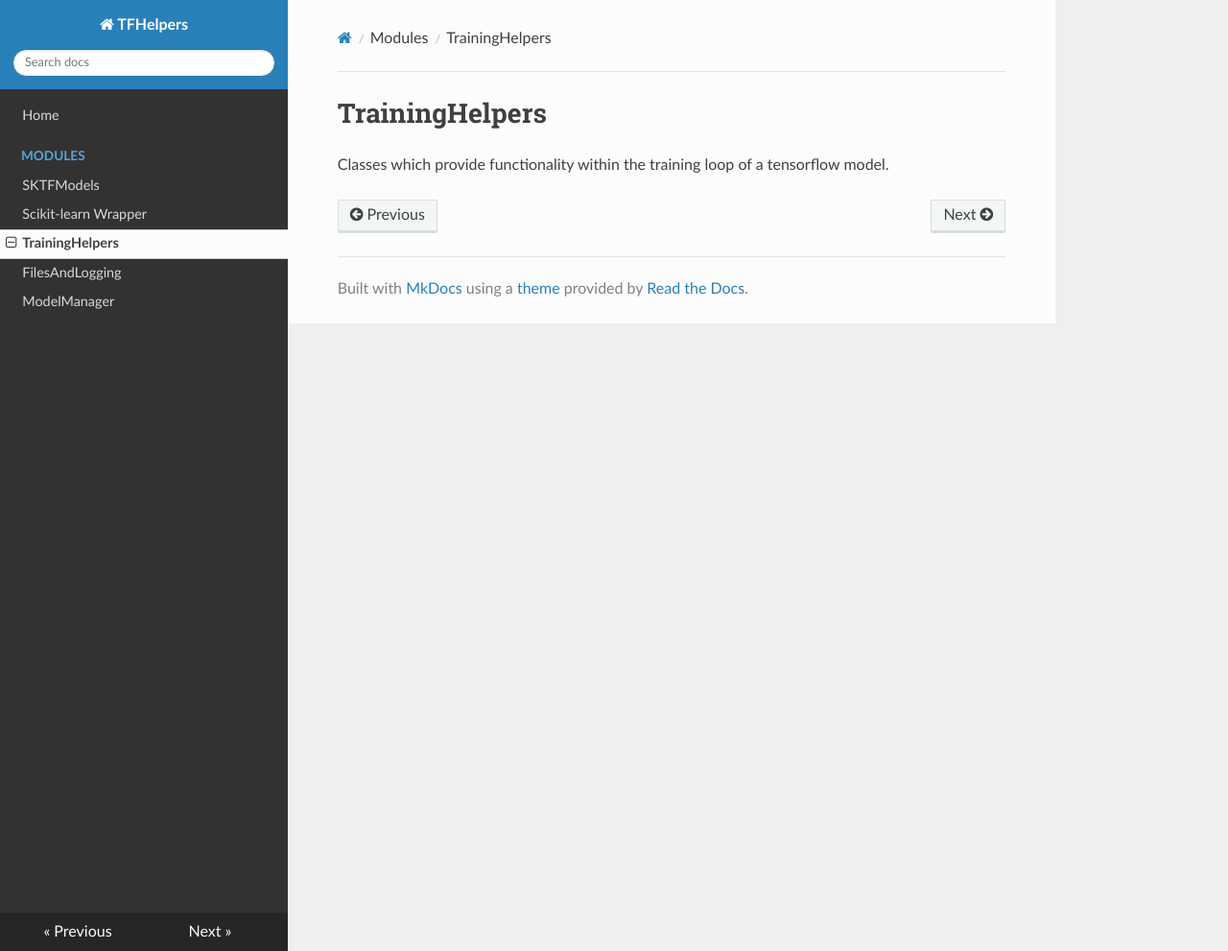
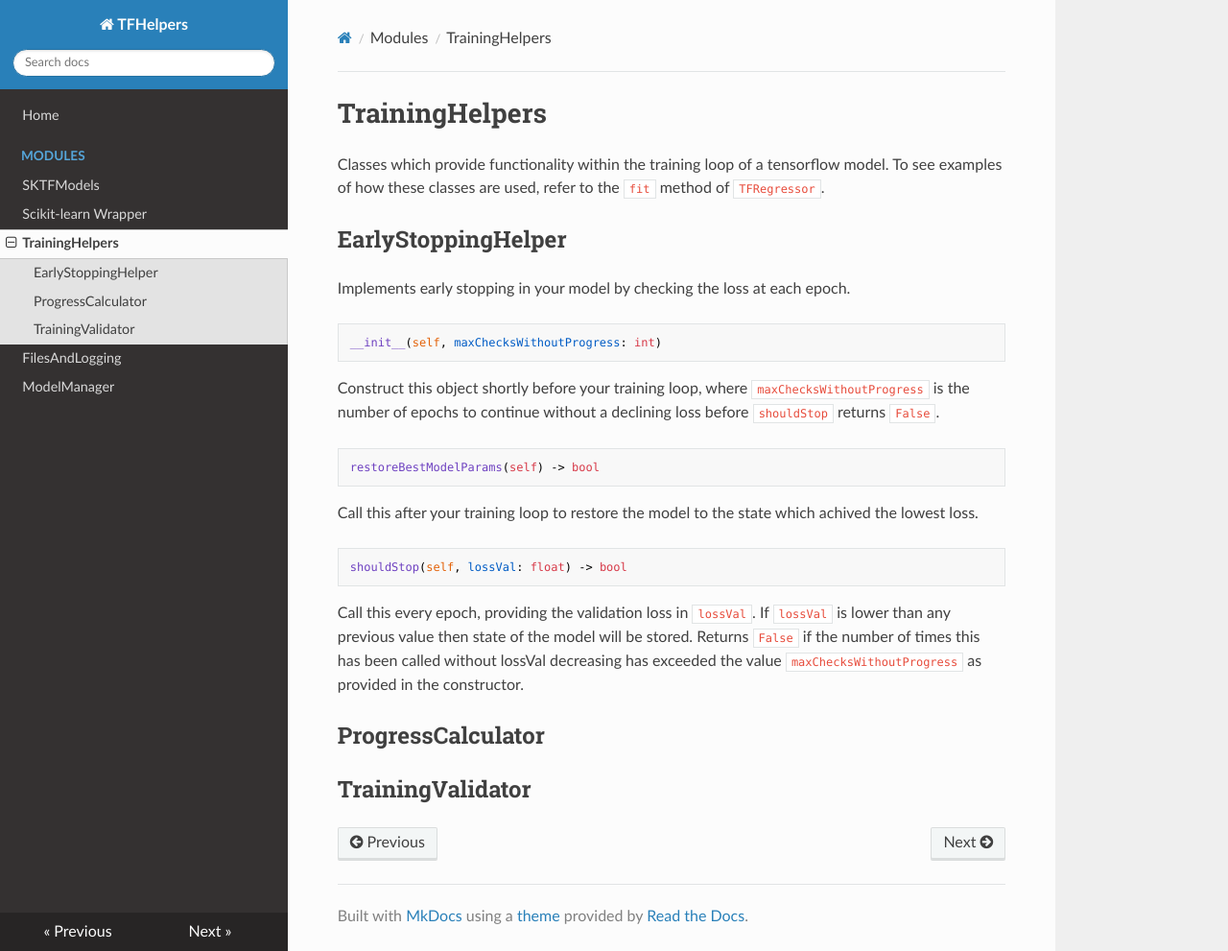
Before and after one commit to jd-13/TFHelpers, an MkDocs documentation site: the page built from docs/TrainingHelpers.md, in a window 1280 px wide and 991 px high. Shown: the whole window at 96% size. Built offline with MkDocs 1.6.1, drawn with Linux system fonts in a browser that asks for light colours; nearby versions of some CDN libraries; old or Windows-style settings are respelled for this version of MkDocs.

Commit message:
Add EarlyStoppingHelper documentation

```diff
--- a/docs/TrainingHelpers.md
+++ b/docs/TrainingHelpers.md
@@ -1,3 +1,24 @@
 # TrainingHelpers
 
-Classes which provide functionality within the training loop of a tensorflow model.
+Classes which provide functionality within the training loop of a tensorflow model. To see examples
+of how these classes are used, refer to the `fit` method of `TFRegressor`.
+
+## EarlyStoppingHelper
+Implements early stopping in your model by checking the loss at each epoch.
+
+    __init__(self, maxChecksWithoutProgress: int)
+Construct this object shortly before your training loop, where `maxChecksWithoutProgress` is the
+number of epochs to continue without a declining loss before `shouldStop` returns `False`.
+
+    restoreBestModelParams(self) -> bool
+Call this after your training loop to restore the model to the state which achived the lowest loss.
+
+    shouldStop(self, lossVal: float) -> bool
+Call this every epoch, providing the validation loss in `lossVal`. If `lossVal` is lower than any
+previous value then state of the model will be stored. Returns `False` if the number of times this
+has been called without lossVal decreasing has exceeded the value `maxChecksWithoutProgress` as
+provided in the constructor.
+
+## ProgressCalculator
+
+## TrainingValidator
```
